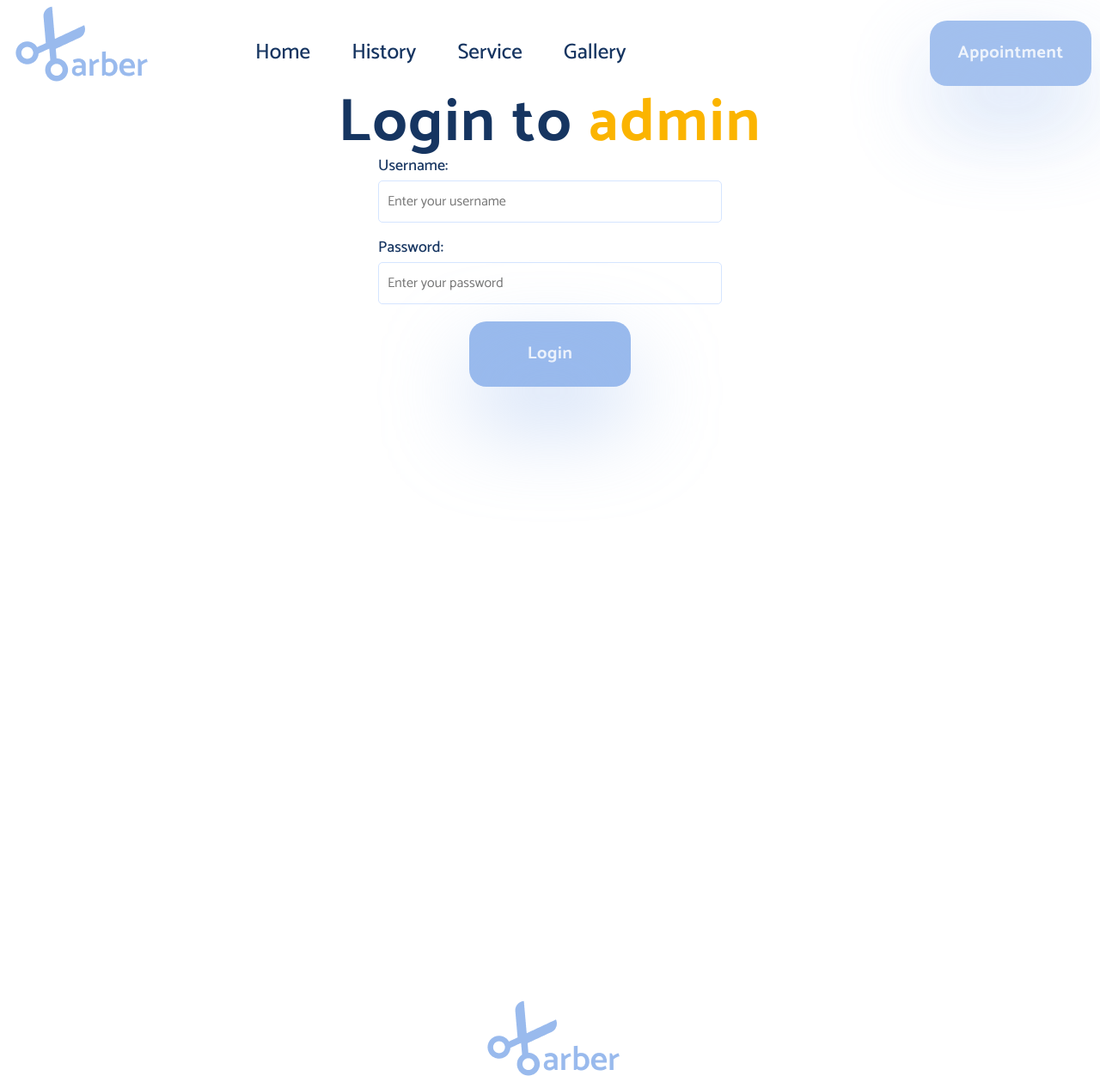
After one commit to druidpwnz/beard-project, a Flask app: page /login in a window 1280 px wide. The commit adds this page. Shown: the top 1259 px of the page at 86% size. Run offline with Flask 3, Linux system fonts and the light colour scheme.

Commit message:
flask-login for login into admin page has been added

```diff
--- a/app.py
+++ b/app.py
@@ -1,10 +1,9 @@
+# TODO add feedback page and feedback form
 # TODO generate content for site with chatgpt
-# TODO add flask-login for login into admin page
-# TODO add feedback page and feedback form
-# TODO move models, forms and views to different modules
 
 from flask import Flask
 from flask_sqlalchemy import SQLAlchemy
+from flask_login import LoginManager
 import os
 
 app = Flask(__name__)
@@ -13,5 +12,7 @@ app.config["SQLALCHEMY_DATABASE_URI"] = "sqlite:///beard.sqlite3"
 app.config["SQLALCHEMY_TRACK_MODIFICATIONS"] = False
 
 db = SQLAlchemy(app)
+login_manager = LoginManager(app)
+
 
 from views import *
--- a/forms.py
+++ b/forms.py
@@ -1,5 +1,12 @@
 from flask_wtf import FlaskForm
-from wtforms import StringField, TelField, EmailField, DateTimeLocalField, SelectField
+from wtforms import (
+    StringField,
+    TelField,
+    EmailField,
+    DateTimeLocalField,
+    SelectField,
+    PasswordField,
+)
 from wtforms.validators import DataRequired, Length
 
 
@@ -15,3 +22,10 @@ class AppointmentForm(FlaskForm):
     convenient_time = DateTimeLocalField(
         "Convenient Time", validators=[DataRequired()], format="%Y-%m-%dT%H:%M"
     )
+
+
+class LoginForm(FlaskForm):
+    username = StringField(
+        "Username", validators=[DataRequired(), Length(min=5, max=20)]
+    )
+    password = PasswordField(validators=[DataRequired(), Length(min=5, max=50)])
--- a/templates/appointment.html
+++ b/templates/appointment.html
@@ -6,6 +6,7 @@
   Make an appointment with <span>us</span>
 </div>
 <br>
+
 
 <form method="POST" action="{{ url_for('appointment') }}">
   {{ form.csrf_token }}
--- /dev/null
+++ b/templates/login.html
@@ -0,0 +1,26 @@
+{% extends "base.html" %}
+
+{% block content %}
+<div class="about__title">
+  Login to <span>admin</span>
+<br>
+{% if message %}
+{{ message }}
+{% endif %}
+</div>
+
+<form method="POST" action="{{ url_for('login') }}">
+    {{ form.csrf_token }}
+    <div class="form-container">
+        <div class="form-group">
+            <label for="username" class="form-label">Username:</label>
+            {{ form.username(class="form-input", placeholder="Enter your username") }}
+        </div>
+        <div class="form-group">
+            <label for="password" class="form-label">Password:</label>
+            {{ form.password(class="form-input", placeholder="Enter your password") }}
+        </div>
+        <button type="submit" class="_btn">Login</button>
+    </div>
+</form>
+{% endblock %}
--- a/views.py
+++ b/views.py
@@ -1,7 +1,17 @@
 from flask import redirect, render_template, url_for
-from app import app, db
-from models import Appointment
-from forms import AppointmentForm
+from flask_login import login_required, login_user, logout_user
+from app import app, db, login_manager
+from models import Appointment, User
+from forms import AppointmentForm, LoginForm
+from werkzeug.security import check_password_hash
+
+login_manager.login_view = "login"
+login_manager.login_message = "You cannot access that page. You need to login first."
+
+
+@login_manager.user_loader
+def load_user(user_id):
+    return User.query.get(int(user_id))
 
 
 @app.route("/")
@@ -55,8 +65,40 @@ def success_appointment(name, time):
     return render_template("success_appointment.html", name=name, time=time)
 
 
+@app.route("/login", methods=["GET", "POST"])
+def login():
+    form = LoginForm()
+
+    if form.validate_on_submit():
+        username = form.username.data
+        password = form.password.data
+
+        user = User.query.filter_by(username=username).first()
+
+        if not user:
+            return render_template(
+                "login.html", form=form, message="User does not exist"
+            )
+
+        if check_password_hash(user.password, password):
+            login_user(user)
+
+            return redirect(url_for("admin"))
+
+        return render_template("login.html", form=form, message="Password is wrong")
+
+    return render_template("login.html", form=form)
+
+
 @app.route("/admin")
+@login_required
 def admin():
     appointments = Appointment.query.order_by(Appointment.id.desc()).all()
 
     return render_template("admin.html", appointments=appointments)
+
+
+@app.route("/logout")
+def logout():
+    logout_user()
+    return redirect(url_for("index"))
```
Also changed, not shown: models.py (+7 -0 lines), instance/beard.sqlite3, templates/login_to_admin.html (deleted).
